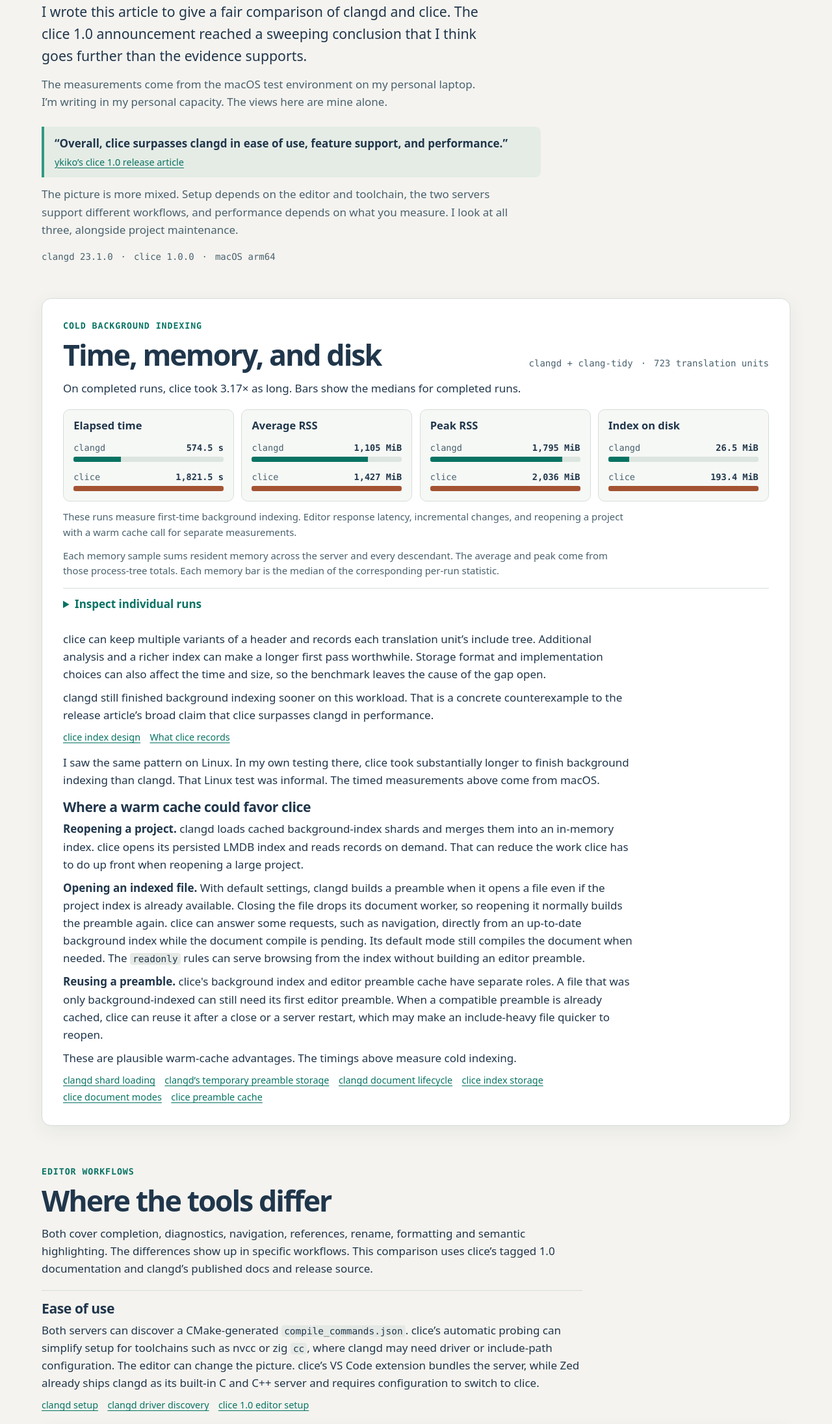
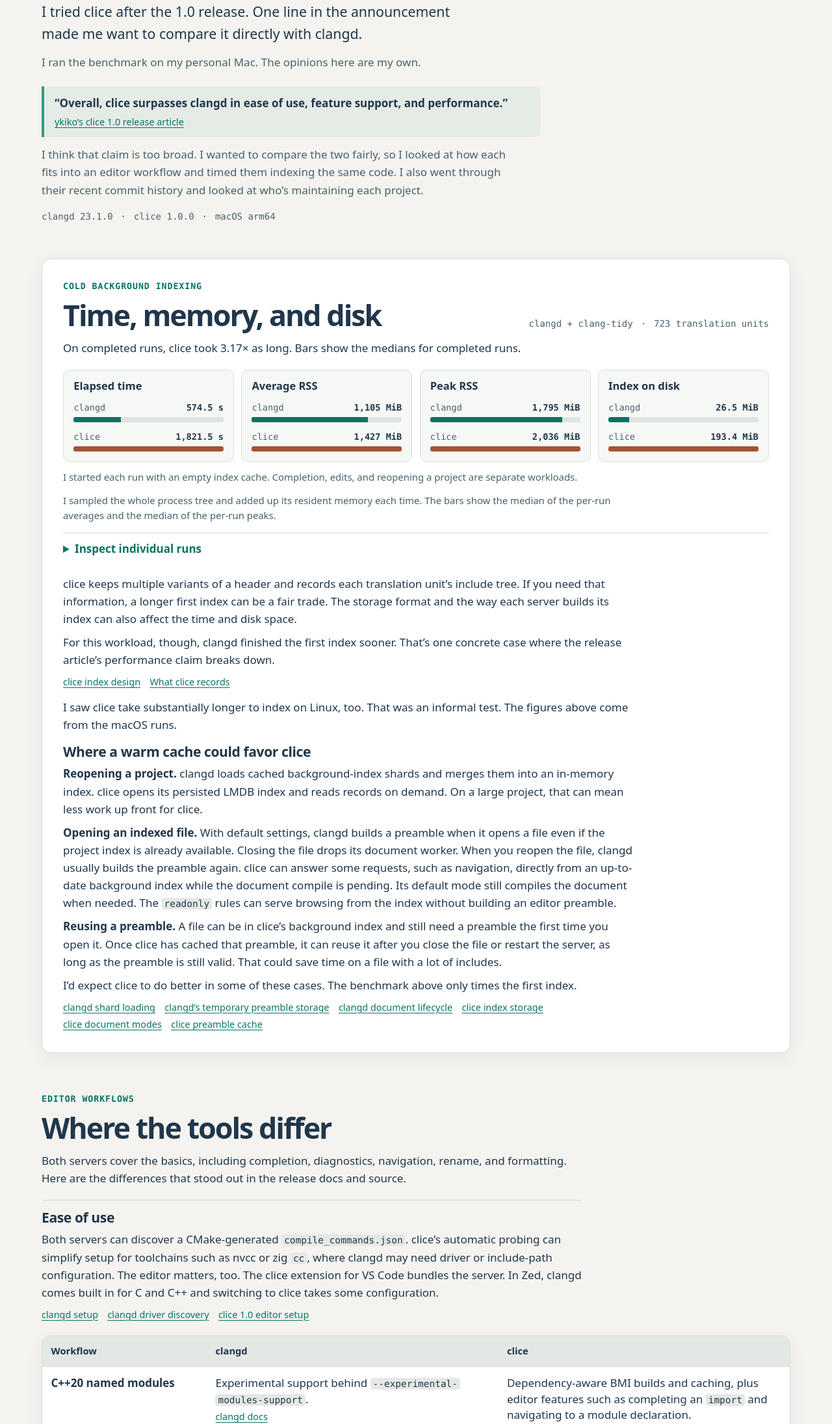
Before and after one commit to ArcsinX/ArcsinX.github.io, a plain HTML site: page clangd-vs-clice/index.html in a window 1280 px wide. Shown: the part 304-2496 px from the top of the page at 65% size. Drawn offline with Linux system fonts and the light colour scheme.

Commit message:
Revise the comparison in a more direct personal voice

```diff
--- a/clangd-vs-clice/index.html
+++ b/clangd-vs-clice/index.html
@@ -28,13 +28,13 @@
       <div class="wrap intro">
         <p class="eyebrow">C++ language servers <span>·</span> November 2026</p>
         <h1>clangd <em>vs</em> clice</h1>
-        <p class="deck">I wrote this article to give a fair comparison of clangd and clice. The clice 1.0 announcement reached a sweeping conclusion that I think goes further than the evidence supports.</p>
-        <p class="byline">The measurements come from the macOS test environment on my personal laptop. I’m writing in my personal capacity. The views here are mine alone.</p>
+        <p class="deck">I tried clice after the 1.0 release. One line in the announcement made me want to compare it directly with clangd.</p>
+        <p class="byline">I ran the benchmark on my personal Mac. The opinions here are my own.</p>
         <figure class="release-claim">
           <blockquote>“Overall, clice surpasses clangd in ease of use, feature support, and performance.”</blockquote>
           <figcaption><a href="https://ykiko.me/en/articles/2105384023094834022/#language-server">ykiko’s clice 1.0 release article</a></figcaption>
         </figure>
-        <p class="claim-response">The picture is more mixed. Setup depends on the editor and toolchain, the two servers support different workflows, and performance depends on what you measure. I look at all three, alongside project maintenance.</p>
+        <p class="claim-response">I think that claim is too broad. I wanted to compare the two fairly, so I looked at how each fits into an editor workflow and timed them indexing the same code. I also went through their recent commit history and looked at who’s maintaining each project.</p>
         <p class="provenance">clangd 23.1.0 <span>·</span> clice 1.0.0 <span>·</span> macOS arm64</p>
       </div>
 
@@ -49,24 +49,24 @@
         <p id="benchmark-note" class="benchmark-note" aria-live="polite"></p>
         <div class="metrics" id="metric-cards"></div>
         <noscript><p>JavaScript displays the benchmark charts and per-run values. The raw data is available in the benchmark repository.</p></noscript>
-        <p class="chart-caption">These runs measure first-time background indexing. Editor response latency, incremental changes, and reopening a project with a warm cache call for separate measurements.</p>
-        <p class="chart-caption">Each memory sample sums resident memory across the server and every descendant. The average and peak come from those process-tree totals. Each memory bar is the median of the corresponding per-run statistic.</p>
+        <p class="chart-caption">I started each run with an empty index cache. Completion, edits, and reopening a project are separate workloads.</p>
+        <p class="chart-caption">I sampled the whole process tree and added up its resident memory each time. The bars show the median of the per-run averages and the median of the per-run peaks.</p>
         <details id="runs" class="runs">
           <summary>Inspect individual runs</summary>
           <div class="table-scroll" id="run-table" tabindex="0" role="region" aria-label="Individual benchmark runs"></div>
         </details>
         <div class="index-tradeoff">
-          <p>clice can keep multiple variants of a header and records each translation unit’s include tree. Additional analysis and a richer index can make a longer first pass worthwhile. Storage format and implementation choices can also affect the time and size, so the benchmark leaves the cause of the gap open.</p>
-          <p>clangd still finished background indexing sooner on this workload. That is a concrete counterexample to the release article’s broad claim that clice surpasses clangd in performance.</p>
+          <p>clice keeps multiple variants of a header and records each translation unit’s include tree. If you need that information, a longer first index can be a fair trade. The storage format and the way each server builds its index can also affect the time and disk space.</p>
+          <p>For this workload, though, clangd finished the first index sooner. That’s one concrete case where the release article’s performance claim breaks down.</p>
           <p class="sources"><a href="https://github.com/clice-io/clice/blob/v1.0.0/docs/en/design/symbol-index.md">clice index design</a><a href="https://github.com/clice-io/clice/blob/v1.0.0/docs/en/cli/index.md#inspecting-the-index">What clice records</a></p>
         </div>
-        <p class="benchmark-paragraph">I saw the same pattern on Linux. In my own testing there, clice took substantially longer to finish background indexing than clangd. That Linux test was informal. The timed measurements above come from macOS.</p>
+        <p class="benchmark-paragraph">I saw clice take substantially longer to index on Linux, too. That was an informal test. The figures above come from the macOS runs.</p>
         <div class="warm-scenarios">
           <h3>Where a warm cache could favor clice</h3>
-          <p><strong>Reopening a project.</strong> clangd loads cached background-index shards and merges them into an in-memory index. clice opens its persisted LMDB index and reads records on demand. That can reduce the work clice has to do up front when reopening a large project.</p>
-          <p><strong>Opening an indexed file.</strong> With default settings, clangd builds a preamble when it opens a file even if the project index is already available. Closing the file drops its document worker, so reopening it normally builds the preamble again. clice can answer some requests, such as navigation, directly from an up-to-date background index while the document compile is pending. Its default mode still compiles the document when needed. The <code>readonly</code> rules can serve browsing from the index without building an editor preamble.</p>
-          <p><strong>Reusing a preamble.</strong> clice's background index and editor preamble cache have separate roles. A file that was only background-indexed can still need its first editor preamble. When a compatible preamble is already cached, clice can reuse it after a close or a server restart, which may make an include-heavy file quicker to reopen.</p>
-          <p>These are plausible warm-cache advantages. The timings above measure cold indexing.</p>
+          <p><strong>Reopening a project.</strong> clangd loads cached background-index shards and merges them into an in-memory index. clice opens its persisted LMDB index and reads records on demand. On a large project, that can mean less work up front for clice.</p>
+          <p><strong>Opening an indexed file.</strong> With default settings, clangd builds a preamble when it opens a file even if the project index is already available. Closing the file drops its document worker. When you reopen the file, clangd usually builds the preamble again. clice can answer some requests, such as navigation, directly from an up-to-date background index while the document compile is pending. Its default mode still compiles the document when needed. The <code>readonly</code> rules can serve browsing from the index without building an editor preamble.</p>
+          <p><strong>Reusing a preamble.</strong> A file can be in clice’s background index and still need a preamble the first time you open it. Once clice has cached that preamble, it can reuse it after you close the file or restart the server, as long as the preamble is still valid. That could save time on a file with a lot of includes.</p>
+          <p>I’d expect clice to do better in some of these cases. The benchmark above only times the first index.</p>
           <p class="sources"><a href="https://github.com/llvm/llvm-project/blob/llvmorg-23.1.0/clang-tools-extra/clangd/index/BackgroundRebuild.cpp">clangd shard loading</a><a href="https://github.com/llvm/llvm-project/blob/llvmorg-23.1.0/clang/lib/Frontend/PrecompiledPreamble.cpp#L197">clangd’s temporary preamble storage</a><a href="https://github.com/llvm/llvm-project/blob/llvmorg-23.1.0/clang-tools-extra/clangd/TUScheduler.cpp">clangd document lifecycle</a><a href="https://github.com/clice-io/clice/blob/v1.0.0/docs/en/design/symbol-index.md#storage">clice index storage</a><a href="https://github.com/clice-io/clice/blob/v1.0.0/docs/en/guide/configuration.md#L752-L758">clice document modes</a><a href="https://github.com/clice-io/clice/blob/v1.0.0/docs/en/design/incremental-parse.md#content-addressed-storage">clice preamble cache</a></p>
         </div>
       </section>
@@ -76,10 +76,10 @@
       <section class="section" id="features" aria-labelledby="features-title">
         <p class="eyebrow">Editor workflows</p>
         <h2 id="features-title">Where the tools differ</h2>
-        <p class="section-intro">Both cover completion, diagnostics, navigation, references, rename, formatting and semantic highlighting. The differences show up in specific workflows. This comparison uses clice’s tagged 1.0 documentation and clangd’s published docs and release source.</p>
+        <p class="section-intro">Both servers cover the basics, including completion, diagnostics, navigation, rename, and formatting. Here are the differences that stood out in the release docs and source.</p>
         <div class="ease">
           <h3>Ease of use</h3>
-          <p>Both servers can discover a CMake-generated <code>compile_commands.json</code>. clice’s automatic probing can simplify setup for toolchains such as nvcc or zig <code>cc</code>, where clangd may need driver or include-path configuration. The editor can change the picture. clice’s VS Code extension bundles the server, while Zed already ships clangd as its built-in C and C++ server and requires configuration to switch to clice.</p>
+          <p>Both servers can discover a CMake-generated <code>compile_commands.json</code>. clice’s automatic probing can simplify setup for toolchains such as nvcc or zig <code>cc</code>, where clangd may need driver or include-path configuration. The editor matters, too. The clice extension for VS Code bundles the server. In Zed, clangd comes built in for C and C++ and switching to clice takes some configuration.</p>
           <p class="sources"><a href="https://clangd.llvm.org/installation">clangd setup</a><a href="https://clangd.llvm.org/guides/system-headers#query-driver">clangd driver discovery</a><a href="https://github.com/clice-io/clice/blob/v1.0.0/docs/en/guide/editors.md">clice 1.0 editor setup</a></p>
         </div>
         <div class="table-scroll feature-table" tabindex="0" role="region" aria-label="Feature comparison">
@@ -107,7 +107,7 @@
 
       <section class="section" id="maintenance" aria-labelledby="maintenance-title">
         <p class="eyebrow">Project continuity</p>
-        <h2 id="maintenance-title">Who maintains each server?</h2>
+        <h2 id="maintenance-title">Who’s working on each project?</h2>
         <div class="columns">
           <article>
             <h3>clangd</h3>
@@ -116,13 +116,13 @@
           </article>
           <article>
             <h3>clice</h3>
-            <p>Over the same period, <strong>386 commits</strong> landed in the clice repository. At the 1.0 tag, 892 of 1,000 reachable commits list ykiko as author. Other contributors are visible in the history. In the release article, ykiko says maintenance will continue at a lower intensity, with incremental optimizations and bug fixes driven by user feedback. The concentration of past work makes succession worth watching.</p>
+            <p>Over the same period, <strong>386 commits</strong> landed in the clice repository. At the 1.0 tag, ykiko is listed as the author of 892 of the 1,000 commits. In the release post, ykiko says they’ll spend less time on the project and focus on optimizations and bug fixes. With so much of the work coming from one person, I’m curious how much of the maintenance other contributors will take on.</p>
             <p class="sources"><a href="https://github.com/clice-io/clice/commits/v1.0.0/">Tagged history</a><a href="https://ykiko.me/en/articles/2105384023094834022/#to-be-continued">Author’s maintenance plans</a></p>
           </article>
         </div>
-        <p>LLVM’s early 2026 call for help described genuine staffing pressure and raised removal as a possibility if maintenance dwindled. The current maintainer list and shipped work show why the release article’s description of clangd as effectively unmaintained is incomplete. The public discussion described a staffing contingency, and LLVM continues to ship clangd.</p>
+        <p>LLVM asked for help with clangd maintenance in early 2026. The discussion raised the possibility of removing clangd if it couldn’t get enough maintainers. LLVM still ships clangd, and patches are still being reviewed.</p>
         <p class="sources"><a href="https://discourse.llvm.org/t/help-needed-with-clangd-maintenance/89820">LLVM call for help</a><a href="https://github.com/clangd/clangd/releases/tag/23.1.0">clangd release</a></p>
-        <p>Ykiko describes using coding agents for debugging, cleanup, and increasingly complex implementation work. Agent assistance can make drafting changes faster. The release article gives no audited share of AI-generated code, and a commit count measures neither engineering effort nor review effort.</p>
+        <p>Ykiko describes using coding agents for debugging, cleanup, and increasingly complex implementation work. That can speed up drafting. The post gives no breakdown of how much code was AI-generated. The commit totals tell us how many changes landed, with little indication of the work that went into writing or reviewing them.</p>
         <p class="sources"><a href="https://ykiko.me/en/articles/2105384023094834022/#how-did-we-get-here">Author’s development account</a></p>
         <details class="commit-method">
           <summary>How I counted commits</summary>
@@ -137,18 +137,18 @@
         <dl class="method">
           <div><dt>Workload</dt><dd>723 existing translation units from the LLVM CMake compilation database at <code>bd49d77ae3c0</code>. The workload includes 245 units under <code>clang-tools-extra/clangd</code> and 478 under <code>clang-tools-extra/clang-tidy</code>. One stale database entry referred to a file absent from the checkout.</dd></div>
           <div><dt>Host and binaries</dt><dd>macOS 27.2.1 on arm64, eight logical CPUs and 8 GiB RAM. I used the official macOS binaries of clangd 23.1.0 and clice 1.0.0. The release article uses the same clangd version in its examples. Both received the same CMake commands with staged paths and the macOS 27.2 SDK. The commands kept the textual forced includes and dropped binary PCH inputs produced by the local compiler. <a href="https://github.com/clangd/clangd/releases/tag/23.1.0">clangd release</a> · <a href="https://github.com/clice-io/clice/releases/tag/v1.0.0">clice release</a></dd></div>
-          <div><dt>Timing</dt><dd>Wall time from sending the initialized and open-file messages to the last background-index progress-end event. The harness follows clice’s additional passes when its logs show queued retries. I ran one server at a time in a regular macOS Terminal, with a fresh index cache for every run. The order was clangd, clice, clice, clangd, clangd, clice. OS file caches were left in their normal state.</dd></div>
+          <div><dt>Timing</dt><dd>The timer starts when the harness sends the initialized and open-file messages. It stops at the last background-index progress-end event, including any extra clice passes for queued retries. I ran one server at a time in macOS Terminal with a fresh index cache for every run. The order was clangd, clice, clice, clangd, clangd, clice. I left macOS to manage its file caches normally.</dd></div>
           <div><dt>Worker settings</dt><dd>clangd ran with <code>-j=4</code> and normal background indexing priority. clice used <code>background = 4</code>, <code>max = 4</code>, <code>foreground = 1</code>, and <code>background_delay_ms = 0</code> under <code>[workers]</code>. Both had a background concurrency ceiling of four. clice can reduce concurrency under memory pressure.</dd></div>
-          <div><dt>Memory</dt><dd>macOS <code>proc_pid_rusage</code> was sampled about every 200 ms. Each row sums the resident set size of the server and all descendants. The mean averages those samples, and the peak is the largest sampled sum. Summed RSS can count shared pages in more than one process and can miss peaks between samples. Raw samples also include physical footprint.</dd></div>
+          <div><dt>Memory</dt><dd>The harness uses <code>proc_pid_rusage</code> to sample the process tree about every 200 ms. It computes the average and peak from the sum of each sample. Summing RSS can count a shared page more than once, and a short spike can fall between samples. The raw data also includes physical footprint.</dd></div>
           <div><dt>Index size</dt><dd>Logical bytes of the persisted symbol index after clean shutdown. The total covers clangd’s <code>*.idx</code> shards or clice’s <code>index.mdb</code> database. Locks, logs, PCH and PCM caches are outside this total. Filesystem-allocated bytes are also in the raw data. The formats and indexed coverage can differ.</dd></div>
-          <div><dt>Completion</dt><dd>Translation-unit counts come from the server logs. A progress end event can also occur after skipped work. The results include coverage so a shorter or lower-memory incomplete run cannot be mistaken for an equivalent completed index. The two indexes record different information. Coverage here counts translation units in the logs.</dd></div>
+          <div><dt>Completion</dt><dd>A server can report that indexing ended even when it skipped some work. I checked the logs for the number of translation units each run actually indexed. All six runs covered the full set.</dd></div>
         </dl>
         <p><a class="button" href="https://github.com/ArcsinX/clangd-vs-clice-benchmark">Benchmark scripts, input manifest, and raw data</a></p>
       </section>
       <section class="section conclusion" aria-labelledby="conclusion-title">
         <h2 id="conclusion-title">My take</h2>
-        <p>clice is a worthwhile project with ideas I’d like to see more language servers explore. Process isolation addresses a real reliability problem. Its work on named modules and non-self-contained headers makes a concrete difference for projects that use them.</p>
-        <p>Those strengths make clice an innovative alternative. Calling it a successor that surpasses clangd across the board would take much broader evidence. The label “next-generation” is too vague to settle which tool fits a given codebase. The workflows you use, the resources your machine has, and the support you can count on matter more.</p>
+        <p>I’m glad clice exists. A compiler crash taking down the whole language server is a real problem, and isolating compiler work in separate processes is an idea I’d like to see more servers try. clice also does things I’d want if I were working heavily with C++20 modules or headers that need their includer.</p>
+        <p>I’d call clice a promising alternative. The “next-generation” label tells me very little about which tool will work better for a particular codebase. For this LLVM checkout, I’d take clangd’s shorter wait for a first index. For a project built around modules, I’d give clice’s editor support a closer look.</p>
       </section>
     </div>
   </main>
```
